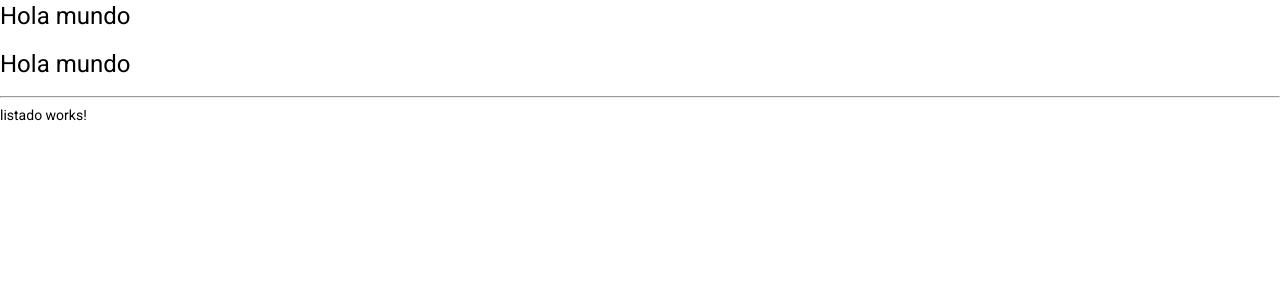
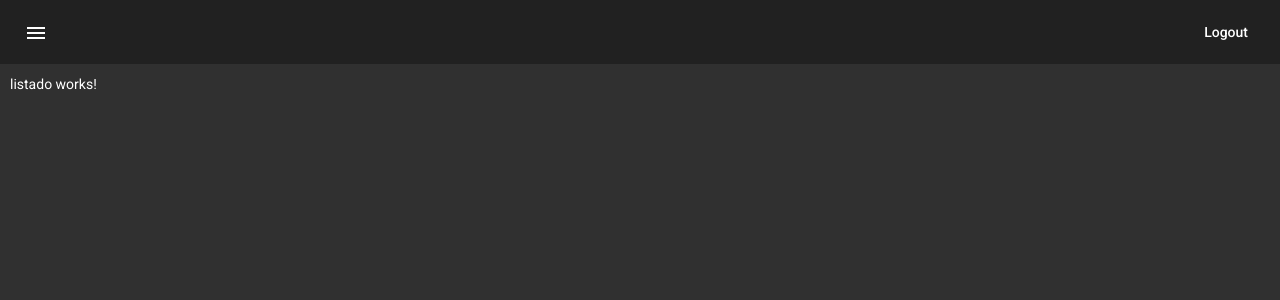
Before and after one commit to MilthonB/Angular-practicas, an Angular app in the folder 05-heroesApp/: page /heroes/listado in a window 1280 px wide. Shown: the top 300 px of the page. Built offline with nearby package versions, Linux system fonts and the light colour scheme.

Commit message:
material components

```diff
--- a/05-heroesApp/src/app/app.component.html
+++ b/05-heroesApp/src/app/app.component.html
@@ -1,6 +1,4 @@
 
-
-<h1>Hola mundo </h1>
 
 
 <router-outlet></router-outlet>
--- a/05-heroesApp/src/app/heroes/heroes.module.ts
+++ b/05-heroesApp/src/app/heroes/heroes.module.ts
@@ -1,7 +1,10 @@
+//Module
 import { NgModule } from '@angular/core';
 import { CommonModule } from '@angular/common';
 import { FlexLayoutModule } from "@angular/flex-layout";
+import { MaterialModule } from '../material/material.module';
 
+//Component
 import { AgregarComponent } from './pages/agregar/agregar.component';
 import { BuscarComponent } from './pages/buscar/buscar.component';
 import { HeroeComponent } from './pages/heroe/heroe.component';
@@ -23,6 +26,7 @@ import { HeroesRoutingModule } from './heroes-routing.module';
     CommonModule,
     FlexLayoutModule,
     HeroesRoutingModule,
+    MaterialModule
   ]
 })
 export class HeroesModule { }
--- a/05-heroesApp/src/app/heroes/pages/home/home.component.html
+++ b/05-heroesApp/src/app/heroes/pages/home/home.component.html
@@ -1,4 +1,55 @@
-<H1>Hola mundo</H1>
-<hr>
+<mat-sidenav-container fullscreen>
 
-<router-outlet></router-outlet>
+    <mat-sidenav #sidenav mode="push">
+
+        <mat-toolbar color="primary">
+            <span>Menú</span>
+            <span class="spacer"></span>
+
+            <button mat-icon-button
+                    (click)="sidenav.toggle()">
+                <mat-icon>menu</mat-icon>
+            </button>
+        </mat-toolbar>
+
+        <mat-list>
+            <mat-list-item routerLink="./listado"
+                (click)="sidenav.toggle()">
+                <mat-icon mat-list-icon>label</mat-icon>
+                <span> Listado de Heroes</span>
+            </mat-list-item>
+
+            <mat-list-item routerLink="./agregar"
+                (click)="sidenav.toggle()">
+                <mat-icon mat-list-icon>add</mat-icon>
+                <span> Añadir Heroes</span>
+            </mat-list-item>
+
+            <mat-list-item routerLink="./buscar"
+                (click)="sidenav.toggle()">
+                <mat-icon mat-list-icon>search</mat-icon>
+                <span> Buscar Heroes</span>
+            </mat-list-item>
+
+
+        </mat-list>
+    </mat-sidenav>
+
+    <mat-toolbar>
+        <button mat-icon-button
+                (click)="sidenav.toggle()">
+            <mat-icon>menu</mat-icon>
+        </button>
+
+        <span class="spacer"></span>
+
+        <button mat-button>
+            Logout
+        </button>
+    </mat-toolbar>
+
+    <div style="margin: 10px;" class="cantainer">
+        <router-outlet></router-outlet>
+    </div>
+
+</mat-sidenav-container>
--- a/05-heroesApp/src/styles.css
+++ b/05-heroesApp/src/styles.css
@@ -2,3 +2,8 @@
 
 html, body { height: 100%; }
 body { margin: 0; font-family: Roboto, "Helvetica Neue", sans-serif; }
+
+
+.spacer {
+    flex: 1 1 auto;
+}
```
Also changed, not shown: 05-heroesApp/src/app/material/material.module.ts (+13 -0 lines).
